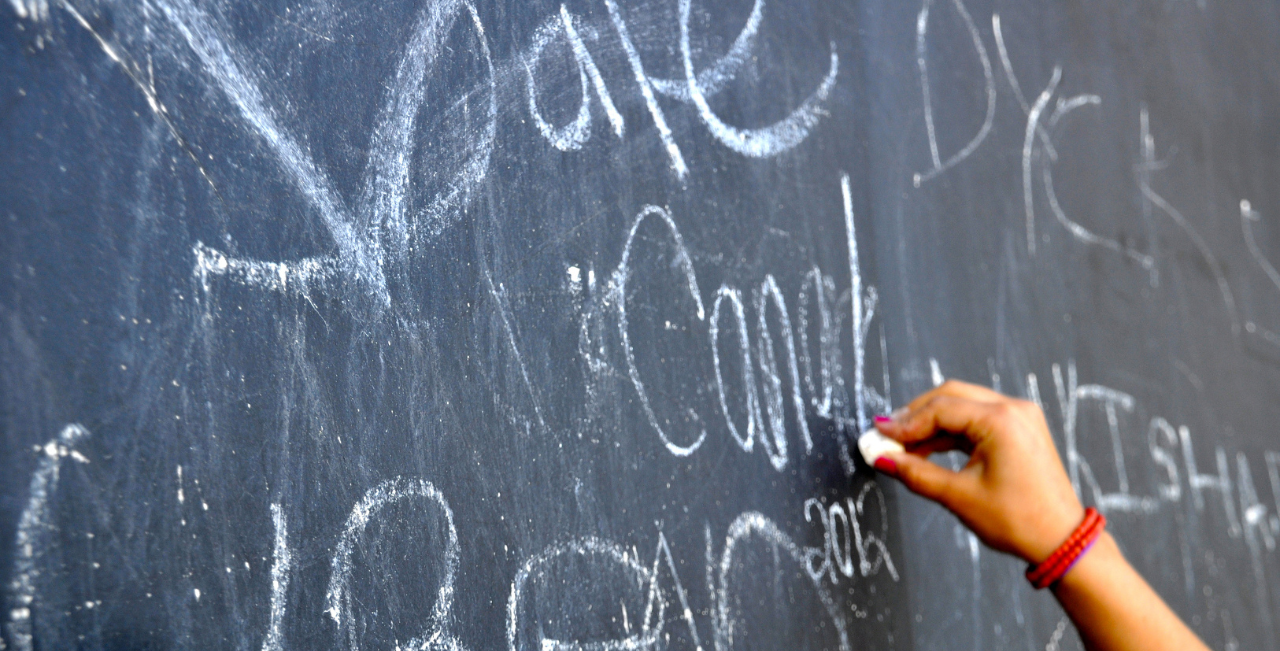
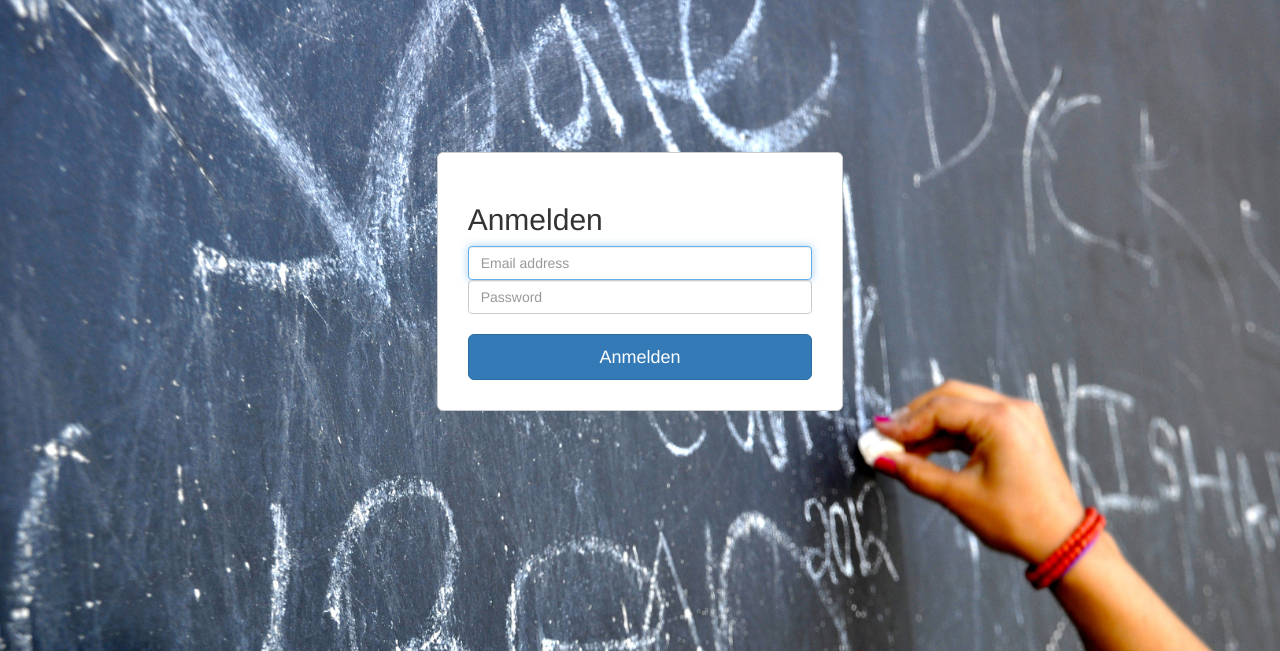
Before and after one commit to maltewo/schoolnet, a PHP site: page / in a window 1280 px wide. Shown: the part 51-702 px from the top of the page. Run offline with PHP 8.4, Linux system fonts and the light colour scheme; some libraries are stand-ins or nearby versions.

Commit message:
Login - Final

```diff
--- a/inc/login.php
+++ b/inc/login.php
@@ -33,7 +33,14 @@
 <div class="row">
   <div class="col-md-4"></div>
   <div class="col-md-4">
-  	<button type="button" class="btn btn-default"><? echo "hi"; ?></button>
+  	<form class="form-signin" style="margin-top: 50%; padding: 30px; display: block; background-color: white; border: 1px solid #ccc; border-radius:6px; vertical-align: middle; opacity=0.1;">
+        <h2 class="form-signin-heading">Anmelden</h2>
+        <label for="inputEmail" class="sr-only">E-Mail Adresse</label>
+        <input type="email" id="inputEmail" class="form-control" placeholder="Email address" required autofocus>
+        <label for="inputPassword" class="sr-only">Password</label>
+        <input type="password" id="inputPassword" class="form-control" placeholder="Password" required>
+        <button class="btn btn-lg btn-primary btn-block" type="submit" style="margin-top: 20px;">Anmelden</button>
+      </form>
   </div>
   <div class="col-md-4"></div>
 </div>
```
Also changed, not shown: css/style.css (deleted, +0 -7 lines).
